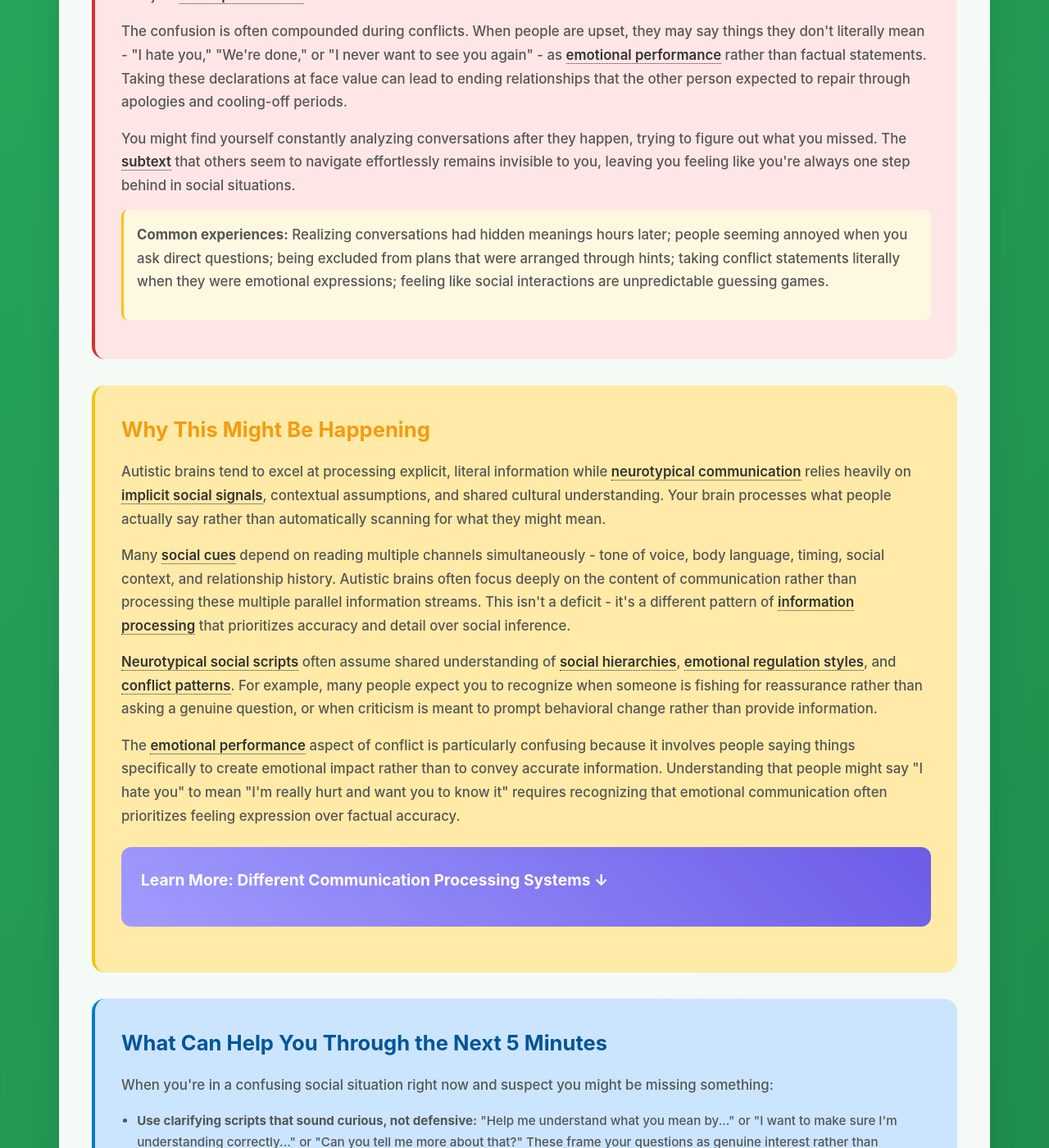
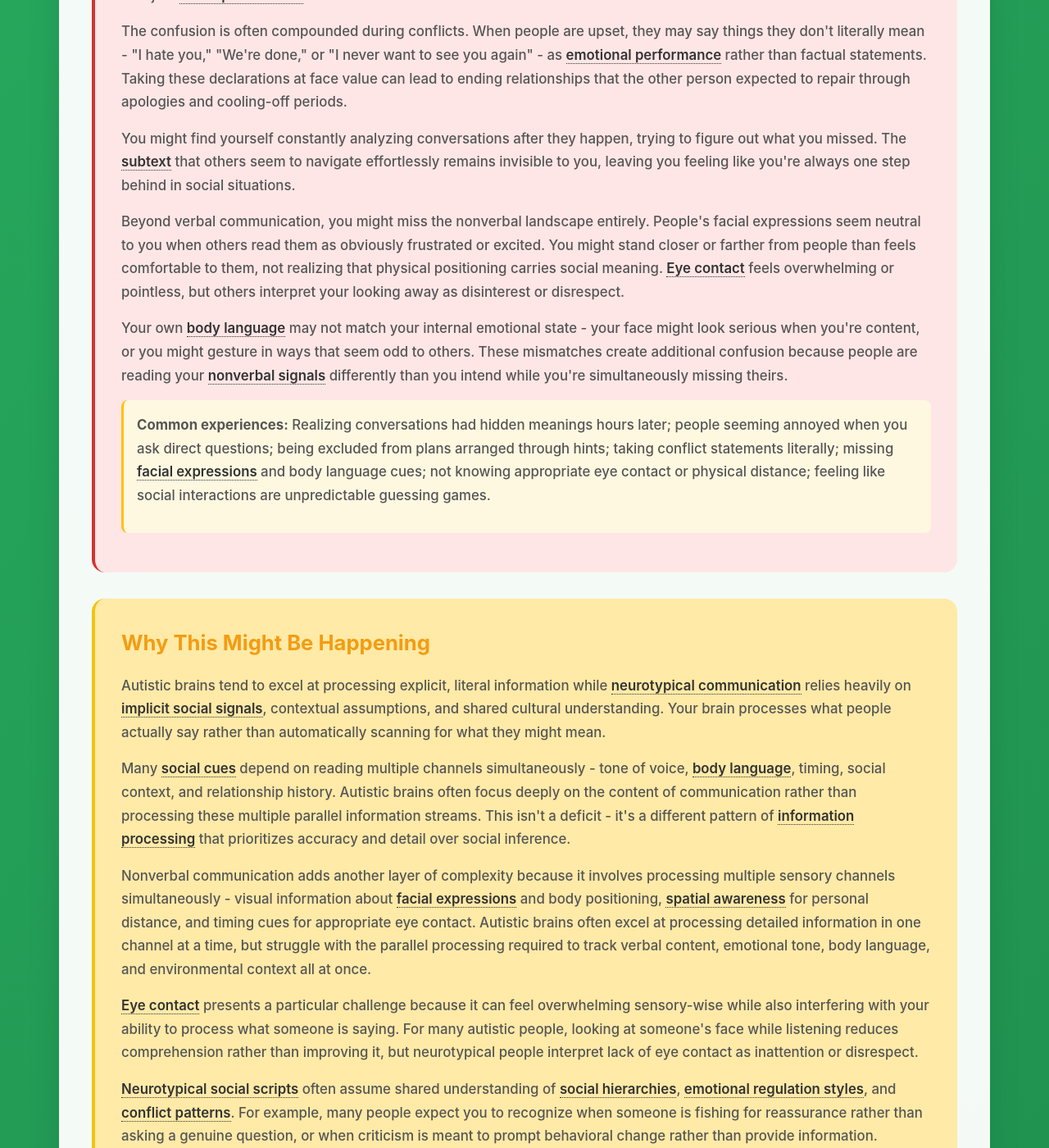
Before and after one commit to neurodivergent-survival-guide/neurodivergent-survival-guide, a Jekyll site: the page built from struggles/missing-social-cues.html, in a window 1280 px wide and 1400 px high, scrolled down 1079 px. Shown: the whole window at 82% size. Built offline with Jekyll 4.4.1, drawn with Linux system fonts in a browser that asks for light colours; some of the changed text lies outside the part shown.

Commit message:
Update missing-social-cues.html

```diff
--- a/struggles/missing-social-cues.html
+++ b/struggles/missing-social-cues.html
@@ -1,15 +1,21 @@
 ---
 layout: struggle
 title: "Missing Social Cues"
-subtitle: "When conversations have hidden meanings you don't catch"
-description: "Learn to navigate implicit social signals and NT communication patterns. Includes scripts for clarifying questions and strategies for understanding subtext."
+subtitle: "When conversations and social interactions have hidden meanings you don't catch"
+description: "Navigate implicit social signals including verbal subtext, body language, and nonverbal cues. Includes scripts for clarifying questions and strategies for understanding social communication."
 slug: missing-social-cues
 condition: autism
+
+# Content Management (Mandatory)
 status: published
-featured: false
-search_terms: ["don't understand social cues", "missing something in conversation", "people seem annoyed for no reason", "conversation goes wrong", "social awkwardness", "reading between lines", "unspoken rules", "why are people upset with me"]
+featured: true
+
+# SEO Optimization (Mandatory)
+search_terms: ["don't understand social cues", "missing something in conversation", "people seem annoyed for no reason", "conversation goes wrong", "social awkwardness", "reading between lines", "unspoken rules", "why are people upset with me", "can't read body language", "people say I avoid eye contact", "stand too close or too far", "facial expressions confuse me"]
 ---
+
 <!-- struggles/missing-social-cues.html -->
+
 <div class="content-card">
     <div class="what-section">
         <h2 id="what-this-feels-like">What This Feels Like</h2>
@@ -21,8 +27,12 @@ search_terms: ["don't understand social cues", "missing something in conversatio
 
         <p>You might find yourself constantly analyzing conversations after they happen, trying to figure out what you missed. The <a class="jargon">subtext<span class="tooltip">The underlying or implicit meaning beneath what's actually being said</span></a> that others seem to navigate effortlessly remains invisible to you, leaving you feeling like you're always one step behind in social situations.</p>
 
+        <p>Beyond verbal communication, you might miss the nonverbal landscape entirely. People's facial expressions seem neutral to you when others read them as obviously frustrated or excited. You might stand closer or farther from people than feels comfortable to them, not realizing that physical positioning carries social meaning. <a class="jargon">Eye contact<span class="tooltip">Direct gaze between people, often expected in many cultures but can be overwhelming for autistic people</span></a> feels overwhelming or pointless, but others interpret your looking away as disinterest or disrespect.</p>
+
+        <p>Your own <a class="jargon">body language<span class="tooltip">Communication through posture, gestures, and physical positioning</span></a> may not match your internal emotional state - your face might look serious when you're content, or you might gesture in ways that seem odd to others. These mismatches create additional confusion because people are reading your <a class="jargon">nonverbal signals<span class="tooltip">Social information communicated without words through physical presence and movement</span></a> differently than you intend while you're simultaneously missing theirs.</p>
+
         <div class="highlight-box">
-            <p><strong>Common experiences:</strong> Realizing conversations had hidden meanings hours later; people seeming annoyed when you ask direct questions; being excluded from plans that were arranged through hints; taking conflict statements literally when they were emotional expressions; feeling like social interactions are unpredictable guessing games.</p>
+            <p><strong>Common experiences:</strong> Realizing conversations had hidden meanings hours later; people seeming annoyed when you ask direct questions; being excluded from plans arranged through hints; taking conflict statements literally; missing <a class="jargon">facial expressions<span class="tooltip">Emotional and social information conveyed through facial movements</span></a> and body language cues; not knowing appropriate eye contact or physical distance; feeling like social interactions are unpredictable guessing games.</p>
         </div>
     </div>
 
@@ -30,7 +40,11 @@ search_terms: ["don't understand social cues", "missing something in conversatio
         <h2 id="why-this-happens">Why This Might Be Happening</h2>
         <p>Autistic brains tend to excel at processing explicit, literal information while <a class="jargon">neurotypical communication<span class="tooltip">The communication style used by non-autistic people, which relies heavily on implication and social context</span></a> relies heavily on <a class="jargon">implicit social signals<span class="tooltip">Unspoken communication through tone, timing, context, and assumption of shared social knowledge</span></a>, contextual assumptions, and shared cultural understanding. Your brain processes what people actually say rather than automatically scanning for what they might mean.</p>
 
-        <p>Many <a class="jargon">social cues<span class="tooltip">Nonverbal or implicit signals that convey meaning in social interactions</span></a> depend on reading multiple channels simultaneously - tone of voice, body language, timing, social context, and relationship history. Autistic brains often focus deeply on the content of communication rather than processing these multiple parallel information streams. This isn't a deficit - it's a different pattern of <a class="jargon">information processing<span class="tooltip">How your brain takes in, organizes, and makes sense of information from your environment</span></a> that prioritizes accuracy and detail over social inference.</p>
+        <p>Many <a class="jargon">social cues<span class="tooltip">Nonverbal or implicit signals that convey meaning in social interactions</span></a> depend on reading multiple channels simultaneously - tone of voice, <a class="jargon">body language<span class="tooltip">Communication through posture, gestures, and physical positioning</span></a>, timing, social context, and relationship history. Autistic brains often focus deeply on the content of communication rather than processing these multiple parallel information streams. This isn't a deficit - it's a different pattern of <a class="jargon">information processing<span class="tooltip">How your brain takes in, organizes, and makes sense of information from your environment</span></a> that prioritizes accuracy and detail over social inference.</p>
+
+        <p>Nonverbal communication adds another layer of complexity because it involves processing multiple sensory channels simultaneously - visual information about <a class="jargon">facial expressions<span class="tooltip">Emotional and social information conveyed through facial movements</span></a> and body positioning, <a class="jargon">spatial awareness<span class="tooltip">Understanding appropriate physical positioning in social situations</span></a> for personal distance, and timing cues for appropriate eye contact. Autistic brains often excel at processing detailed information in one channel at a time, but struggle with the parallel processing required to track verbal content, emotional tone, body language, and environmental context all at once.</p>
+
+        <p><a class="jargon">Eye contact<span class="tooltip">Direct gaze between people, often expected in many cultures but can be overwhelming for autistic people</span></a> presents a particular challenge because it can feel overwhelming sensory-wise while also interfering with your ability to process what someone is saying. For many autistic people, looking at someone's face while listening reduces comprehension rather than improving it, but neurotypical people interpret lack of eye contact as inattention or disrespect.</p>
 
         <p><a class="jargon">Neurotypical social scripts<span class="tooltip">Unwritten social rules and expected responses that most non-autistic people learn implicitly</span></a> often assume shared understanding of <a class="jargon">social hierarchies<span class="tooltip">Unspoken power dynamics and status relationships that influence how people are expected to communicate</span></a>, <a class="jargon">emotional regulation styles<span class="tooltip">Different ways people manage and express their feelings, often with expectations that others will respond appropriately</span></a>, and <a class="jargon">conflict patterns<span class="tooltip">Predictable ways that arguments and disagreements typically unfold and resolve in relationships</span></a>. For example, many people expect you to recognize when someone is fishing for reassurance rather than asking a genuine question, or when criticism is meant to prompt behavioral change rather than provide information.</p>
 
@@ -57,6 +71,10 @@ search_terms: ["don't understand social cues", "missing something in conversatio
             <li><strong>Acknowledge the confusion directly:</strong> "I'm having trouble reading the situation" or "I feel like I might be missing some context" can invite people to be more explicit without sounding accusatory.</li>
             <li><strong>Buy yourself thinking time:</strong> "Let me think about that for a second" or "That's interesting, tell me more" gives you space to process without having to respond immediately.</li>
             <li><strong>Look for emotional context clues:</strong> If someone seems upset but their words don't match, they might be communicating feelings rather than literal information. Try "Are you OK? You seem upset" - this works well because it offers the worst-case scenario first, giving people parameters for what you think is happening and the opportunity to correct you. If the conversation is salvageable, this usually course-corrects. You can also try "Is everything alright? You sound stressed."</li>
+            <li><strong>For nonverbal confusion:</strong> Ask "Help me understand what you're thinking" or "I want to make sure I understand how you're feeling about this - are you frustrated?" Direct questions about emotional state often work better than trying to decode expressions.</li>
+            <li><strong>For eye contact expectations:</strong> You can simply say "I listen better when I'm not making eye contact" or "I'm paying attention even though I'm looking away." Most reasonable people accept this explanation.</li>
+            <li><strong>For <a class="jargon">personal space<span class="tooltip">The physical distance people prefer during social interactions</span></a> uncertainty:</strong> If someone seems uncomfortable with your positioning, you can ask "Am I standing too close?" or simply take a step back and see if they seem more comfortable.</li>
+            <li><strong>When your face doesn't match your feelings:</strong> Use verbal communication to clarify your emotional state: "I know my face probably looks serious, but I'm actually content" or "I'm concentrating, not upset."</li>
             <li><strong>Remove yourself if overwhelmed:</strong> "I need a few minutes to process this" or "Can we continue this conversation later?" This is pragmatic self-care, not surrender. You have genuine permission to withdraw from confusing social situations without guilt - emotions can be volatile and unpredictable. Many autistic people feel trapped in situations they don't understand, but you can withdraw consent from any conversation and apologize later if needed. Unless you made it a big scene, most people won't remember or care.</li>
             <li><strong>Focus on the person's emotional state:</strong> If you can't read the <a class="jargon">subtext<span class="tooltip">The underlying or implicit meaning beneath what's actually being said</span></a>, pay attention to whether they seem happy, sad, frustrated, or worried. This can guide your response even when you don't understand the specific social message.</li>
             <li><strong>Use trusted allies:</strong> If someone you trust is present, you can check in with them later: "Did I miss something in that conversation with Sarah?"</li>
@@ -79,6 +97,10 @@ search_terms: ["don't understand social cues", "missing something in conversatio
             <li><strong>Study <a class="jargon">conflict patterns<span class="tooltip">Predictable ways that arguments and disagreements typically unfold and resolve</span></a> in your relationships:</strong> Learn which people tend to say things they don't mean when upset, how long their cooling-off periods typically last, and what their repair attempts look like. This helps you recognize <a class="jargon">emotional performance<span class="tooltip">Expressing feelings through exaggerated or dramatic language for emotional impact rather than literal communication</span></a> vs. genuine relationship threats.</li>
             <li><strong>Develop context-switching skills:</strong> Learn to recognize different social contexts (work meetings vs. casual hangouts vs. family dinners) and the different communication styles expected in each. This helps you adjust your <a class="jargon">social expectations<span class="tooltip">What you anticipate will happen in social interactions based on context</span></a> appropriately.</li>
             <li><strong>Practice pattern recognition for common <a class="jargon">social scripts<span class="tooltip">Standard ways people typically interact in specific situations</span></a>:</strong> "How are you?" is usually a greeting, not a question. "We should hang out sometime" often means "I like you" rather than "Make specific plans with me." "Whatever you want to do is fine" often means "I have a preference but don't want to state it directly."</li>
+            <li><strong>Build awareness of nonverbal expectations without forcing compliance:</strong> Learn what neurotypical people typically expect from eye contact, <a class="jargon">facial expressions<span class="tooltip">Emotional and social information conveyed through facial movements</span></a>, and physical positioning - not to perform these behaviors, but to understand when your natural communication style might be misinterpreted and decide whether clarification is worth the effort.</li>
+            <li><strong>Develop self-advocacy for communication differences:</strong> Practice explaining your communication needs directly: "I process information better when I'm not making eye contact" or "My face doesn't show my emotions the way other people's do." This educates others while maintaining your autonomy.</li>
+            <li><strong>Learn essential safety-related nonverbal cues:</strong> Focus on recognizing nonverbal signals that affect your safety or important goals rather than trying to read every social nuance. Someone looking angry might be important information; someone looking slightly bored probably isn't.</li>
+            <li><strong>Find communication contexts that work with your strengths:</strong> Seek environments where direct communication is valued - certain professional settings, online communities, or relationships with other direct communicators. Many successful autistic people build careers and relationships around contexts that reward clarity over social performance.</li>
             <li><strong>Use trusted <a class="jargon">neurotypical allies<span class="tooltip">Non-autistic friends who can help translate social situations and provide cultural context</span></a> as social translators:</strong> Ask friends you trust to help decode confusing interactions: "When David said X, what did he probably mean?" or "What would most people expect me to do in this situation?"</li>
         </ul>
 
@@ -106,24 +128,27 @@ search_terms: ["don't understand social cues", "missing something in conversatio
             <li>You're spending so much energy trying to decode social situations that it's affecting your ability to function in other areas of life</li>
             <li><a class="jargon">Masking<span class="tooltip">Camouflaging your autistic traits to appear more neurotypical in social situations</span></a> efforts to appear socially competent are leading to <a class="jargon">autistic burnout<span class="tooltip">Exhaustion and functional decline from sustained efforts to appear neurotypical</span></a> or identity confusion</li>
             <li>You're avoiding social situations entirely because they feel too unpredictable or stressful</li>
+            <li>If you haven't been evaluated for autism and are experiencing significant social communication challenges, comprehensive assessment can provide valuable insight and support options</li>
         </ul>
 
         <p>Look for <a class="jargon">autism-informed practitioners<span class="tooltip">Professionals who understand autistic experiences and communication differences without trying to force neurotypical behaviors</span></a> who understand that the goal isn't to make you process social information like a neurotypical person, but to develop strategies that work with your natural communication style. <a class="jargon">Social skills training<span class="tooltip">Teaching specific techniques for social interaction, though it should respect autistic communication styles</span></a> can be helpful when it focuses on translation skills rather than forcing <a class="jargon">neurotypical social behaviors<span class="tooltip">Communication styles and social expectations typical of non-autistic people</span></a>.</p>
 
         <div class="highlight-box">
-            <p><strong>Types of support that help:</strong> <a class="jargon">Pragmatic language therapy<span class="tooltip">Speech therapy focused on the social use of language and communication in context</span></a> with autism understanding, <a class="jargon">social cognition training<span class="tooltip">Learning to understand social situations without masking your authentic self</span></a>, therapy for <a class="jargon">social anxiety<span class="tooltip">Fear or worry about social interactions and how others might judge you</span></a> or depression related to communication challenges, and <a class="jargon">autism coaching<span class="tooltip">Practical support for navigating daily life as an autistic person</span></a> for developing individualized social strategies.</p>
+            <p><strong>Types of support that help:</strong> Autism assessment and diagnosis, <a class="jargon">pragmatic language therapy<span class="tooltip">Speech therapy focused on social communication skills while respecting autistic communication patterns</span></a>, autism-affirming counseling, social communication groups, and workplace accommodation consultation.</p>
         </div>
     </div>
 
     <div class="validation-section">
-        <h2 id="youre-not-imagining-this">You're Not Imagining This</h2>
-        <p><a class="jargon">Missing social cues<span class="tooltip">Not recognizing implicit social signals, subtext, or unspoken communication that others expect you to understand</span></a> is a common autistic experience that reflects different ways of processing communication, not social incompetence or lack of caring. <a class="jargon">Neurotypical communication<span class="tooltip">The communication style used by non-autistic people, which relies heavily on implication and social context</span></a> truly does rely heavily on <a class="jargon">implied meanings<span class="tooltip">Messages that are suggested rather than directly stated</span></a>, <a class="jargon">social context<span class="tooltip">The cultural and situational factors that influence how communication should be interpreted</span></a>, and assumptions about shared understanding that aren't explicitly taught.</p>
+        <h2 id="validation">You're Not Imagining This</h2>
+        <p>Missing social cues is a well-documented aspect of autistic communication that affects millions of people. Your struggles with <a class="jargon">implicit communication<span class="tooltip">Communication that relies on unspoken understanding and social context rather than explicit statements</span></a> aren't about lacking intelligence, empathy, or social motivation - they reflect real differences in how your brain processes complex social information.</p>
 
-        <p>Your confusion about <a class="jargon">emotional performance<span class="tooltip">Expressing feelings through exaggerated or dramatic language for emotional impact rather than literal communication</span></a> during conflicts is completely understandable. Many autistic people struggle with the realization that people sometimes say things they don't mean specifically to create emotional impact rather than to communicate accurate information. Learning that relationships can survive and even strengthen through conflict cycles that include <a class="jargon">emotional outbursts<span class="tooltip">Intense expressions of feeling that may include exaggerated or hurtful language</span></a> and repair is genuinely counterintuitive if you process communication literally.</p>
+        <p>The exhaustion you feel from constantly trying to decode social situations is real and valid. <a class="jargon">Neurotypical people<span class="tooltip">People whose brains develop and function in ways considered typical by society</span></a> often take for granted how much implicit social information they process automatically, making it difficult for them to understand why explicit communication feels necessary to you.</p>
 
-        <p>You're not missing these <a class="jargon">social cues<span class="tooltip">Nonverbal or implicit signals that convey meaning in social interactions</span></a> because you don't care about people or because you're not trying hard enough. You're processing communication through a system that prioritizes accuracy, logic, and explicit information - which is valuable in many contexts and relationships. The challenge is that you're navigating a social world that often operates on different communication principles.</p>
+        <p>Your need for direct, clear communication isn't a character flaw or social immaturity. Many successful autistic people continue to prefer explicit communication throughout their lives and build careers and relationships around contexts that value directness and clarity. You speak a different social language, not a wrong one.</p>
 
-        <p>Many successful autistic people work in fields and develop relationships where direct, explicit communication is valued and <a class="jargon">social ambiguity<span class="tooltip">Unclear or multiple possible interpretations of social situations</span></a> is minimized. The goal isn't to become neurotypical in your communication processing, but to develop translation skills for when you need them while also finding contexts where your natural communication style is appreciated.</p>
+        <p>It's common to feel frustrated when well-meaning people tell you to "read between the lines" or "use common sense" without recognizing that the social information they're referencing isn't actually common or sensical - it's culturally specific and often arbitrary. Your preference for literal, accurate communication has value and contributes meaningfully to relationships and communities.</p>
+
+        <p>The confusion you experience around <a class="jargon">emotional performance<span class="tooltip">Expressing feelings through exaggerated or dramatic language for emotional impact rather than literal communication</span></a> during conflicts is understandable and shared by many autistic people. Taking people at their word isn't naivety - it's treating their communication with respect and accuracy. Learning to recognize when people don't mean what they say literally can be helpful for navigation, but it doesn't mean you need to adopt this communication style yourself.</p>
 
         <div class="highlight-box">
             <p><strong>Remember:</strong> You speak a different social language, not a wrong one. While learning to "translate" can be helpful, the ultimate goal is finding relationships and contexts where mutual understanding and accommodation make communication easier for everyone involved.</p>
@@ -134,7 +159,6 @@ search_terms: ["don't understand social cues", "missing something in conversatio
         <h3>Related Struggles</h3>
         <div class="struggle-tags">
             <a href="{{ '/struggles/being-too-direct.html' | relative_url }}" class="struggle-tag">Being Too Direct</a>
-            <a href="{{ '/struggles/nonverbal-communication-difficulties.html' | relative_url }}" class="struggle-tag">Nonverbal Communication Difficulties</a>
             <a href="{{ '/struggles/social-reciprocity-challenges.html' | relative_url }}" class="struggle-tag">Social Reciprocity Challenges</a>
             <a href="{{ '/struggles/relationship-maintenance-struggles.html' | relative_url }}" class="struggle-tag">Relationship Maintenance Struggles</a>
             <a href="{{ '/struggles/masking-burnout.html' | relative_url }}" class="struggle-tag">Masking Burnout</a>
```
